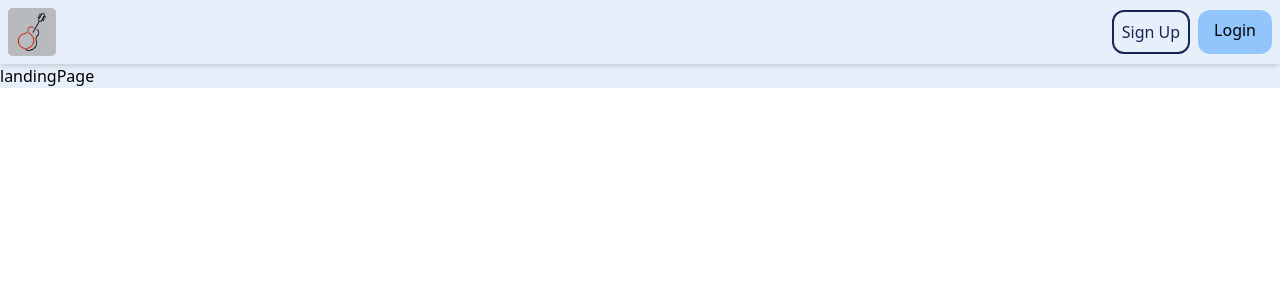
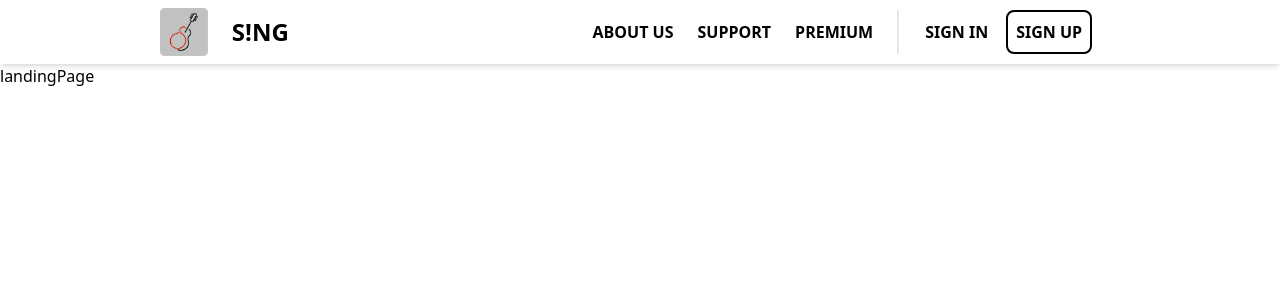
Before and after one commit to thantheinthwin/web-music-project, a React (Create React App) app in the folder client/: page / in a window 1280 px wide. Shown: the top 300 px of the page. Built offline with nearby package versions, Linux system fonts and the light colour scheme; no server answers; sample sign-in values are in the browser's storage; what prettier-plugin-tailwindcss would draw is missing.

Commit message:
Finalized navigation for landing page

```diff
--- a/client/src/App.js
+++ b/client/src/App.js
@@ -43,7 +43,7 @@ const App = () => {
 
     return (
         <AnimatePresence mode="wait">
-            <div className="flex items-center justify-center bg-sky-blue-50">
+            <div className="flex items-center justify-center">
                 <Routes>
                     <Route path="/*" element={<LandingPage/>}/>
                     <Route path="/home" element={<Home />}/>
--- a/client/src/components/contantArea.jsx
+++ b/client/src/components/contantArea.jsx
@@ -1,6 +1,9 @@
 import React from 'react'
+import { useStateValue } from '../context/StateProvider'
 
-const contantArea = ({user}) => {
+const ContantArea = () => {
+  const [{user}, dispatch] = useStateValue();
+
   return (
     <div className='w-full'>
       Content Area
@@ -8,4 +11,4 @@ const contantArea = ({user}) => {
   )
 }
 
-export default contantArea
+export default ContantArea
--- a/client/src/components/home.jsx
+++ b/client/src/components/home.jsx
@@ -13,8 +13,8 @@ const Home = () => {
       <div className='flex flex-1 overflow-y-hidden'>
         <SideBar />
         <div className='flex-col w-full'>
-          <Navigation user={user}/>
-          <ContantArea user={user} />
+          <Navigation/>
+          <ContantArea/>
         </div>
       </div>
     </div>
--- a/client/src/components/landingPageHeader.jsx
+++ b/client/src/components/landingPageHeader.jsx
@@ -1,15 +1,34 @@
 import React from 'react'
 import { Logo } from '../assets/img'
 import { NavLink } from 'react-router-dom'
+import { motion } from 'framer-motion'
 
 const landingPageHeader = () => {
   return (
-    <div className='flex items-center justify-between w-full p-2 shadow-md'>
-      <img src={Logo} className='w-12'/>
-      <div className='grid grid-flow-col gap-2'>
-        <NavLink to={'/signup'} className='p-2 border-2 rounded-xl border-blue-950 text-blue-950'>Sign Up</NavLink>
-        <NavLink to={'/login'} className='px-4 py-2 bg-blue-300 rounded-xl'>Login</NavLink>
-      </div>
+    <div className='flex items-center justify-around w-full p-2 font-bold uppercase shadow-md'>
+      <motion.div
+      initial={{opacity:0, x:-30}}
+      animate={{opacity:1, x:0}}
+      transition={{duration: 2}}
+      className='grid items-center grid-flow-col gap-6'>
+        <img src={Logo} className='w-12'/>
+        <p className='text-2xl font-bold cursor-default'>S!NG</p>
+      </motion.div>
+      <motion.div
+      initial={{opacity:0, x:30}}
+      animate={{opacity:1, x:0}}
+      transition={{duration: 2}}
+      className='items-center hidden grid-flow-col gap-6 mr-3 divide-x-2 lg:grid lg:flex'>
+        <div className='grid grid-flow-col gap-6'>
+          <NavLink className='hover:text-blue-900'>About Us</NavLink>
+          <NavLink className='hover:text-blue-900'>Support</NavLink>
+          <NavLink className='hover:text-blue-900'>Premium</NavLink>
+        </div>
+        <div className='grid grid-flow-col gap-2 px-4'>
+          <NavLink to={'/signup'} className='p-2 border-2 border-transparent hover:text-blue-900'>Sign in</NavLink>
+          <NavLink to={'/login'} className='p-2 transition-all duration-300 ease-in-out border-2 border-black rounded-lg hover:bg-blue-900 hover:border-blue-900 hover:text-white'>Sign up</NavLink>
+        </div>
+      </motion.div>
     </div>
   )
 }
--- a/client/src/components/navigation.jsx
+++ b/client/src/components/navigation.jsx
@@ -3,15 +3,29 @@ import React, { useState } from 'react'
 
 import { AiOutlineLeft, AiOutlineRight } from 'react-icons/ai'
 import { BiCrown, BiUser } from 'react-icons/bi'
+import { TfiMicrophone } from 'react-icons/tfi'
 
 import { NavLink, useNavigate } from 'react-router-dom';
 import { app } from '../config/firebase.config';
 import { motion } from 'framer-motion';
+import { useStateValue } from '../context/StateProvider';
 
-const Navigation = ({user}) => {
+const Navigation = () => {
+  const [{user}, dispatch] = useStateValue();
+
   const username = user?.user?.name;
   const subscription = user?.user?.subscription;
   const email = user?.user?.email;
+  const role = user?.user?.role;
+
+  let userIcon ;
+
+  // Conditional Rendering to distinguish between artist and user
+  if(role === "member"){
+    userIcon = <BiUser/>
+  }else{
+    userIcon = <TfiMicrophone/>
+  }
 
   const navigate = useNavigate();
 
@@ -27,7 +41,7 @@ const Navigation = ({user}) => {
   }
 
   return (
-    <div className='flex justify-between w-full p-2 text-blue-900 shadow-md'>
+    <div className='flex justify-between w-full p-2 text-blue-900 shadow-md bg-sky-blue-50'>
         <div className='flex gap-1'>
             <div className='text-2xl h-fit hover:bg-sky-blue-75 hover:cursor-pointer'><AiOutlineLeft/></div>
             <div className='text-2xl h-fit hover:bg-sky-blue-75 hover:cursor-pointer'><AiOutlineRight/></div>
@@ -39,7 +53,8 @@ const Navigation = ({user}) => {
           <div className='flex flex-col gap-1'>
             <p>{username}</p>
             <div className='flex flex-row-reverse text-xl'>
-              {(subscription) ? <BiCrown/>: <BiUser/>}
+              {userIcon}
+              {(subscription) ? <BiCrown/>: <i></i>}
             </div>
           </div>
           <img src={user?.user?.imageURL} alt="profile pic" onClick={()=>setIsMenu(!isMenu)} referrerPolicy='no-referrer' className='w-12 min-w-[44px] rounded-lg object-cover shadow-lg filter hover:contrast-75'/>
```
